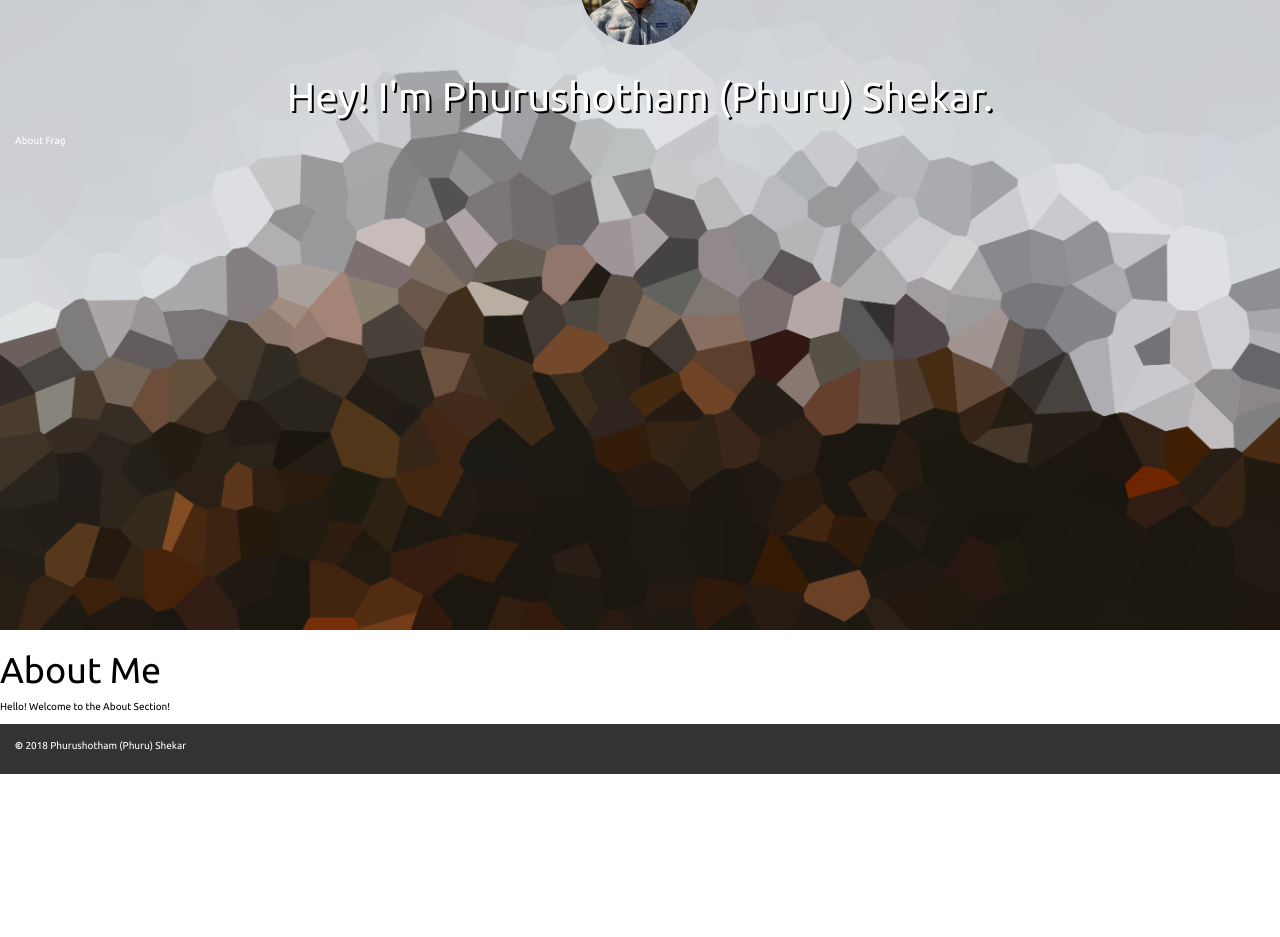
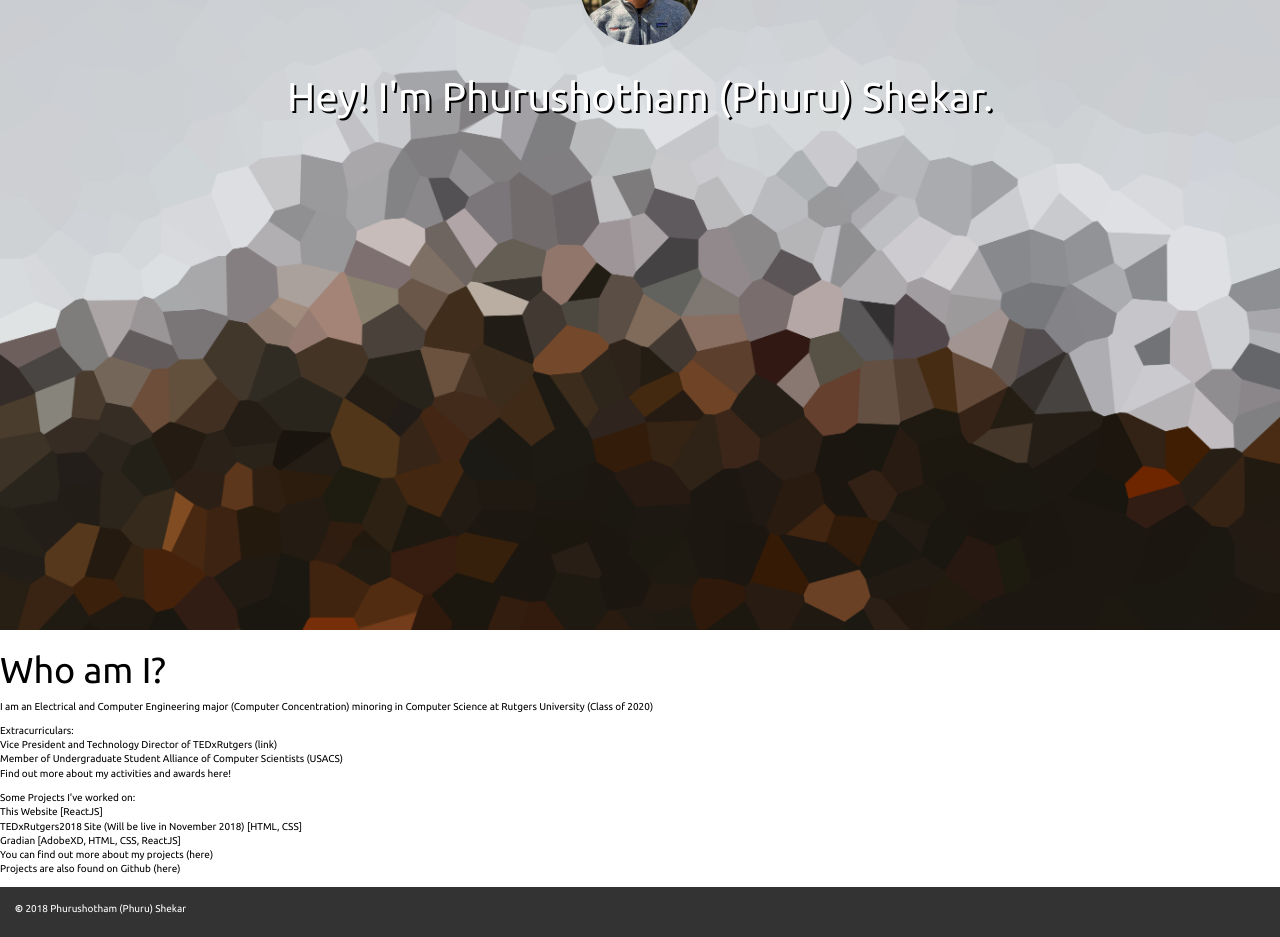
Before and after one commit to PhuruShekar/PhuruShekar.github.io, a React (Create React App) app: page /#/ in a window 1280 px wide. Shown: the part 180-1117 px from the top of the page. Before the commit the page ends 954 px from the top, so only its background shows below. Built offline with nearby package versions, Linux system fonts and the light colour scheme.

Commit message:
Template of 2nd Div on homepage

```diff
--- a/src/components/pages/homePage.js
+++ b/src/components/pages/homePage.js
@@ -27,23 +27,42 @@ class HomePage extends Component {
                         Hey! I'm Phurushotham (Phuru) Shekar.
                     </h1>
 
-                    <Link smooth to="tf-about">About Frag</Link>
-
-
                 </main>
 
             </div>
 
         </div>
 
-        <div id="tf-about">
+        <div>
 
             <h1>
-            About Me
+            Who am I?
             </h1>
             <p>
-            Hello! Welcome to the About Section!
+                I am an Electrical and Computer Engineering major (Computer Concentration) minoring in Computer Science at Rutgers University (Class of 2020)
             </p>
+
+            <p>
+            Extracurriculars: <br/>
+            Vice President and Technology Director of TEDxRutgers (link)
+            <br/>
+            Member of Undergraduate Student Alliance of Computer Scientists (USACS)
+            <br/>
+            Find out more about my activities and awards here!
+            </p>
+
+            <p>
+            Some Projects I've worked on: <br/>
+            This Website [ReactJS] <br/>
+            TEDxRutgers2018 Site (Will be live in November 2018) [HTML, CSS] <br/>
+            Gradian [AdobeXD, HTML, CSS, ReactJS] <br/>
+            You can find out more about my projects (here) <br/>
+            Projects are also found on Github (here)
+            </p>
+
+            <p>
+            </p>
+
         </div>
 
 
```
